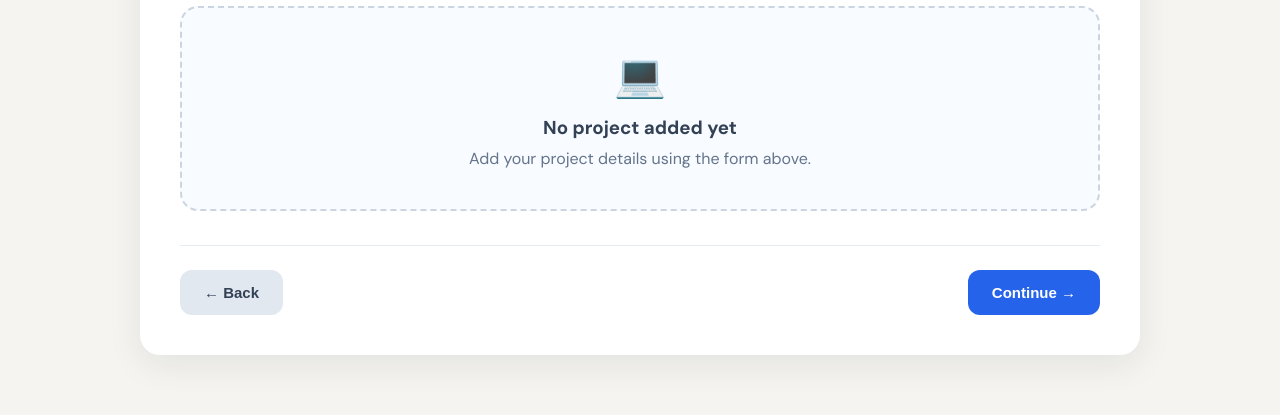
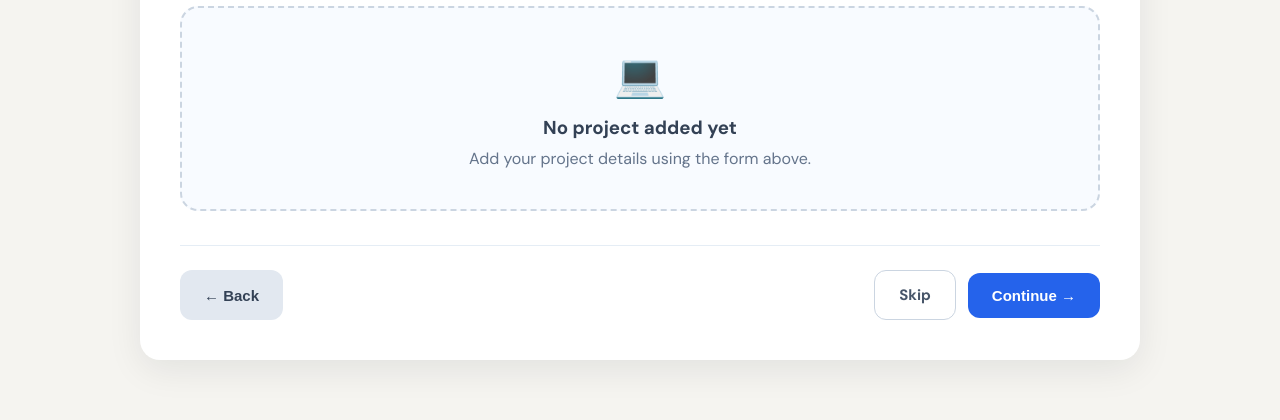
Before and after one commit to hinal010/careerforge-ai, a FastAPI app: page /project in a window 1280 px wide. Shown: the part 1040-1460 px from the top of the page. Run offline with FastAPI, Linux system fonts and the light colour scheme; a user stored in the database is signed in; data comes from the database, SQL or seed files in the repository; both versions use the stored data as it was after the commit; data that the repository does not hold is empty.

Commit message:
add the skip functionality

```diff
--- a/main.py
+++ b/main.py
@@ -23,6 +23,7 @@ from crud import (
     create_user,
     get_user_by_email,
     get_user_by_id,
+    update_fresher_status,
 
 
     get_user_profile,
@@ -775,6 +776,7 @@ def save_experience_detail(
                 currently_working_value,
                 description
             )
+            update_fresher_status(user["id"], 0)
             return RedirectResponse(url="/experience_detail?msg=updated", status_code=303)
 
     add_experience(
@@ -787,9 +789,10 @@ def save_experience_detail(
         start_month,
         end_month,
         currently_working_value,
-        description
-    )
-
+        description,
+
+    )
+    update_fresher_status(user["id"], 0)
     return RedirectResponse(url="/experience_detail?msg=saved", status_code=303)
 
 
@@ -844,6 +847,16 @@ def api_generate_experience_description(
             content={"error": f"AI generation failed: {str(e)}"}
         )
 
+@app.get("/experience/skip")
+def skip_experience(request: Request):
+    user = require_login(request)
+    if isinstance(user, RedirectResponse):
+        return user
+
+    # Save user as fresher
+    update_fresher_status(user["id"], 1)
+
+    return RedirectResponse(url="/certification", status_code=303)
 # =========================================================
 # SKILLS
 # =========================================================
@@ -1040,7 +1053,13 @@ def api_generate_project_description(
             content={"error": f"AI generation failed: {str(e)}"}
         )
 
-
+@app.get("/project/skip")
+def skip_project(request: Request):
+    user = require_login(request)
+    if isinstance(user, RedirectResponse):
+        return user
+
+    return RedirectResponse(url="/skills", status_code=303)
 # =========================================================
 # SUMMARY
 # =========================================================
@@ -1246,6 +1265,9 @@ def resume_preview_page(
     if skills:
         skills["job_role_text"] = get_job_role_text_from_skills(skills)
 
+    show_experience = len(experiences) > 0 and user.get("is_fresher", 0) == 0
+
+
     return templates.TemplateResponse(
         request,
         "resume_preview.html",
@@ -1255,6 +1277,7 @@ def resume_preview_page(
             "profile": profile,
             "educations": educations,
             "experiences": experiences,
+            "show_experience": show_experience,
             "skills": skills,
             "projects": projects,
             "certifications": certifications,
@@ -1299,6 +1322,8 @@ def use_template_page(
     if skills:
         skills["job_role_text"] = get_job_role_text_from_skills(skills)
 
+    show_experience = len(experiences) > 0 and user.get("is_fresher", 0) == 0
+
     return templates.TemplateResponse(
         request,
         "resume_generate.html",
@@ -1308,6 +1333,7 @@ def use_template_page(
             "profile": profile,
             "educations": educations,
             "experiences": experiences,
+            "show_experience": show_experience,
             "skills": skills,
             "projects": projects,
             "certifications": certifications,
@@ -1351,12 +1377,16 @@ def generate_pdf(request: Request):
     if skills:
         skills["job_role_text"] = get_job_role_text_from_skills(skills)
 
+    show_experience = len(experiences) > 0 and user.get("is_fresher", 0) == 0
+
+
     full_html = templates.get_template("resume_generate.html").render({
         "request": request,
         "user": user,
         "profile": profile,
         "educations": educations,
         "experiences": experiences,
+        "show_experience": show_experience,
         "skills": skills,
         "projects": projects,
         "certifications": certifications,
@@ -1395,9 +1425,10 @@ def generate_pdf(request: Request):
         template_name,
         " ",
         pdf_static_url,
-
-    )
+    )
+
     keep_latest_3_resumes(user["id"])
+
     return FileResponse(
         path=str(pdf_path),
         filename=f"{full_name}.pdf",
--- a/models.py
+++ b/models.py
@@ -221,6 +221,7 @@ def add_column_if_not_exists(table_name, column_def):
 add_column_if_not_exists("education", "custom_degree TEXT")
 add_column_if_not_exists("education", "custom_course TEXT")
 add_column_if_not_exists("education", "custom_institution TEXT")
+add_column_if_not_exists("users", "is_fresher INTEGER DEFAULT 0")
 
 # =========================
 # RESUME HISTORY TABLE
--- a/static/project.css
+++ b/static/project.css
@@ -422,6 +422,29 @@ body {
     transform: translateY(-1px);
 }
 
+.right-actions {
+    display: flex;
+    gap: 12px;
+    align-items: center;
+}
+
+.skip-btn {
+    display: inline-block;
+    padding: 14px 24px;
+    border-radius: 12px;
+    text-decoration: none;
+    font-size: 15px;
+    font-weight: 600;
+    border: 1px solid #cbd5e1;
+    background: #ffffff;
+    color: #475569;
+    transition: 0.3s ease;
+}
+
+.skip-btn:hover {
+    background: #f8fafc;
+    border-color: #94a3b8;
+}
 /* Responsive */
 @media (max-width: 900px) {
     .form-grid {
--- a/template/project.html
+++ b/template/project.html
@@ -150,7 +150,7 @@
                                         </form>
 
                                         <!-- Delete Button -->
-                                        <form action="/project/delete/{{ project.id }}" method="post"
+                                        <form action="/project/delete/{{ project.id }}" method="get"
                                             onsubmit="return confirm('Are you sure you want to delete this project?')"
                                             style="display:inline;">
                                             <button type="submit" class="delete-btn">Delete</button>
@@ -171,8 +171,17 @@
 
                 <!-- Bottom Nav -->
                 <div class="bottom-nav">
-                    <button type="button" class="back-btn" onclick="window.location.href='/certification'">← Back</button>
-                    <button type="button" class="continue-btn" onclick="window.location.href='/skills'">Continue →</button>
+                    <button type="button" class="back-btn" onclick="window.location.href='/certification'">
+                        ← Back
+                    </button>
+
+                    <div class="right-actions">
+                        <a href="/project/skip" class="skip-btn">Skip</a>
+
+                        <button type="button" class="continue-btn" onclick="window.location.href='/skills'">
+                            Continue →
+                        </button>
+                    </div>
                 </div>
 
             </div>
--- a/template/resume_templates/classic_edge.html
+++ b/template/resume_templates/classic_edge.html
@@ -47,7 +47,7 @@
     </section>
     {% endif %}
 
-    {% if experiences and experiences|length > 0 %}
+    {% if show_experience %}
     <section class="resume-section">
         <h2>Experience</h2>
 
--- a/template/resume_templates/executive_line.html
+++ b/template/resume_templates/executive_line.html
@@ -28,7 +28,7 @@
     </section>
     {% endif %}
 
-    {% if experiences and experiences|length > 0 %}
+    {% if show_experience %}
     <section class="resume-section">
         <h2>Professional Experience</h2>
         {% for exp in experiences %}
--- a/template/resume_templates/nova_grid.html
+++ b/template/resume_templates/nova_grid.html
@@ -62,7 +62,7 @@
             </section>
             {% endif %}
 
-            {% if experiences and experiences|length > 0 %}
+            {% if show_experience %}
             <section class="resume-section">
                 <h2>Experience</h2>
                 {% for exp in experiences %}
--- a/template/resume_templates/profile_spotlight.html
+++ b/template/resume_templates/profile_spotlight.html
@@ -75,7 +75,7 @@
     </section>
     {% endif %}
 
-    {% if experiences and experiences|length > 0 %}
+    {% if show_experience %}
     <section class="resume-section">
         <h2>Work Experience</h2>
         {% for exp in experiences %}
--- a/template/resume_templates/pure_ats.html
+++ b/template/resume_templates/pure_ats.html
@@ -33,7 +33,7 @@
     </section>
     {% endif %}
 
-    {% if experiences and experiences|length > 0 %}
+    {% if show_experience %}
     <section class="resume-section">
         <h2>Experience</h2>
         {% for exp in experiences %}
--- a/template/resume_templates/soft_modern.html
+++ b/template/resume_templates/soft_modern.html
@@ -30,7 +30,7 @@
     <div class="soft-grid-layout">
 
         <div class="soft-main">
-            {% if experiences and experiences|length > 0 %}
+            {% if show_experience %}
             <section class="resume-section">
                 <h2>Experience</h2>
                 {% for exp in experiences %}
```
Also changed, not shown: crud.py (+8 -1 lines), static/experience.css (+22 -0 lines), template/experience.html (+10 -5 lines), users.db, 2 other files.
